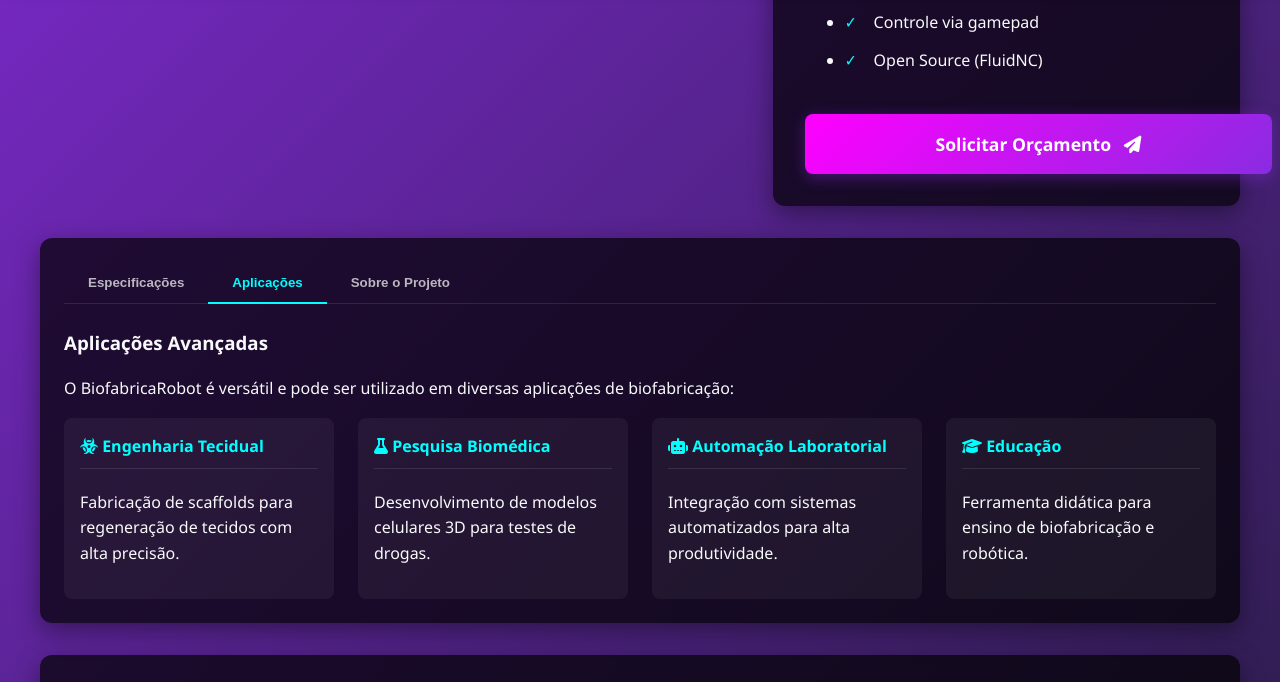
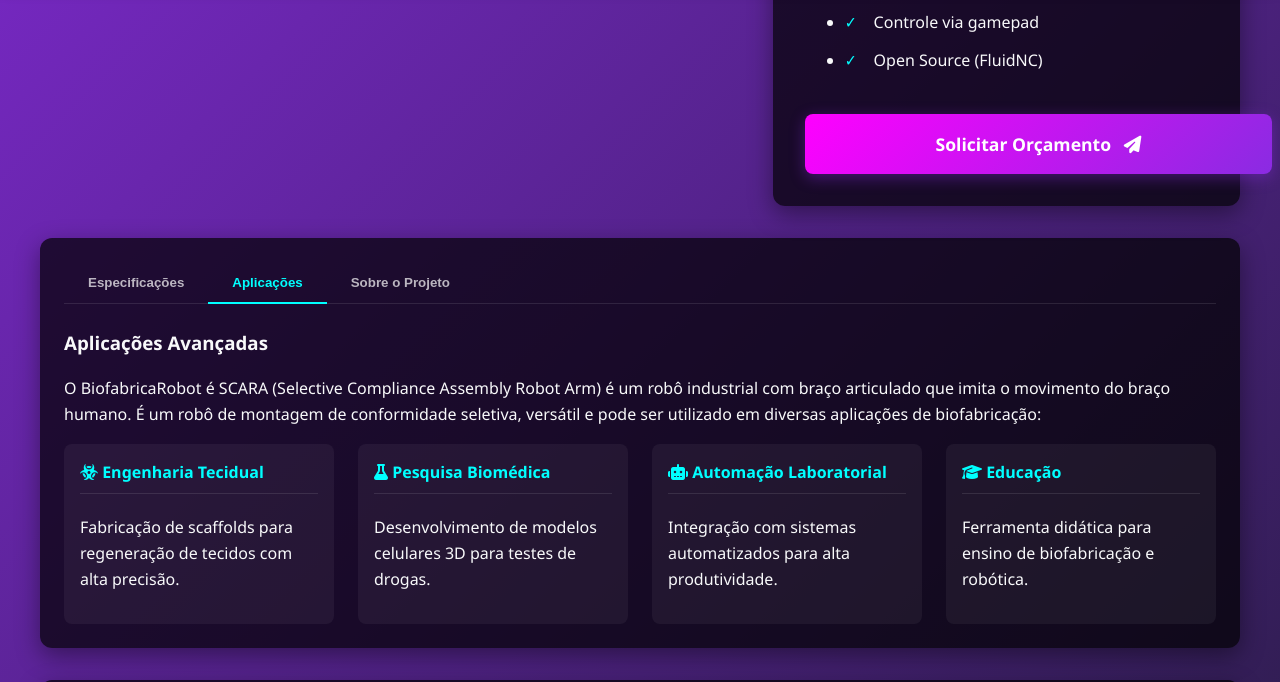
Before and after one commit to Wiliamoliveira1/wiliamoliveira1.github.io, a plain HTML site: page index.html in a window 1280 px wide. Both pictures are taken after a click on the button "Aplicações". Shown: the part 666-1348 px from the top of the page. Drawn offline with Linux system fonts and the light colour scheme.

Commit message:
Update index.html
v5

```diff
--- a/index.html
+++ b/index.html
@@ -379,7 +379,8 @@
 
             <div id="tab2" class="tab-content">
                 <h3>Aplicações Avançadas</h3>
-                <p>O BiofabricaRobot é versátil e pode ser utilizado em diversas aplicações de biofabricação:</p>
+                <p>O BiofabricaRobot é SCARA (Selective Compliance Assembly Robot Arm) é um robô industrial com braço articulado que imita o movimento do braço humano. É um robô de montagem de conformidade seletiva,
+versátil e pode ser utilizado em diversas aplicações de biofabricação:</p>
 
                 <div class="specs-grid">
                     <div class="spec-item">
@@ -449,7 +450,7 @@
     </div>
 
     <footer>
-        <p>© 2023 Biofabricarobot - Todos os direitos reservados</p>
+        <p>© 2025 Biofabricarobot - Todos os direitos reservados</p>
         <p style="margin-top: 0.5rem; font-size: 0.9rem; color: rgba(255,255,255,0.6);">
             Desenvolvido com ❤️ para a biofabricação
         </p>
```
